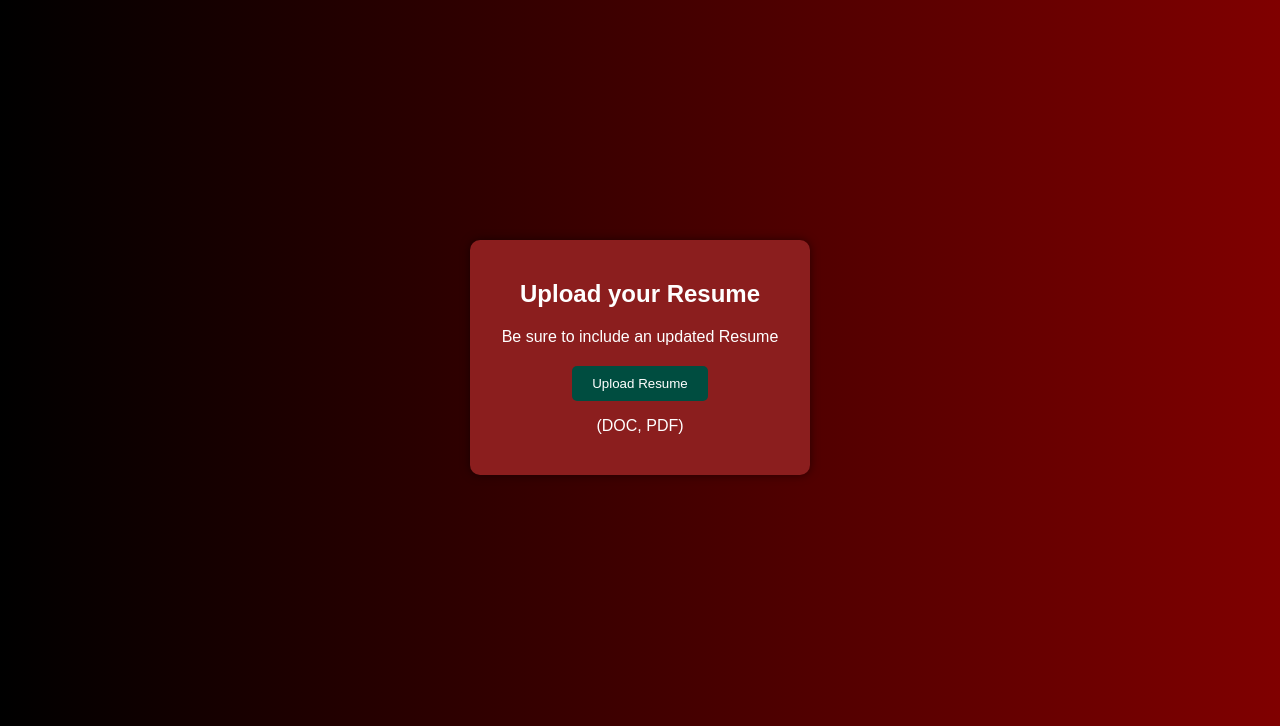
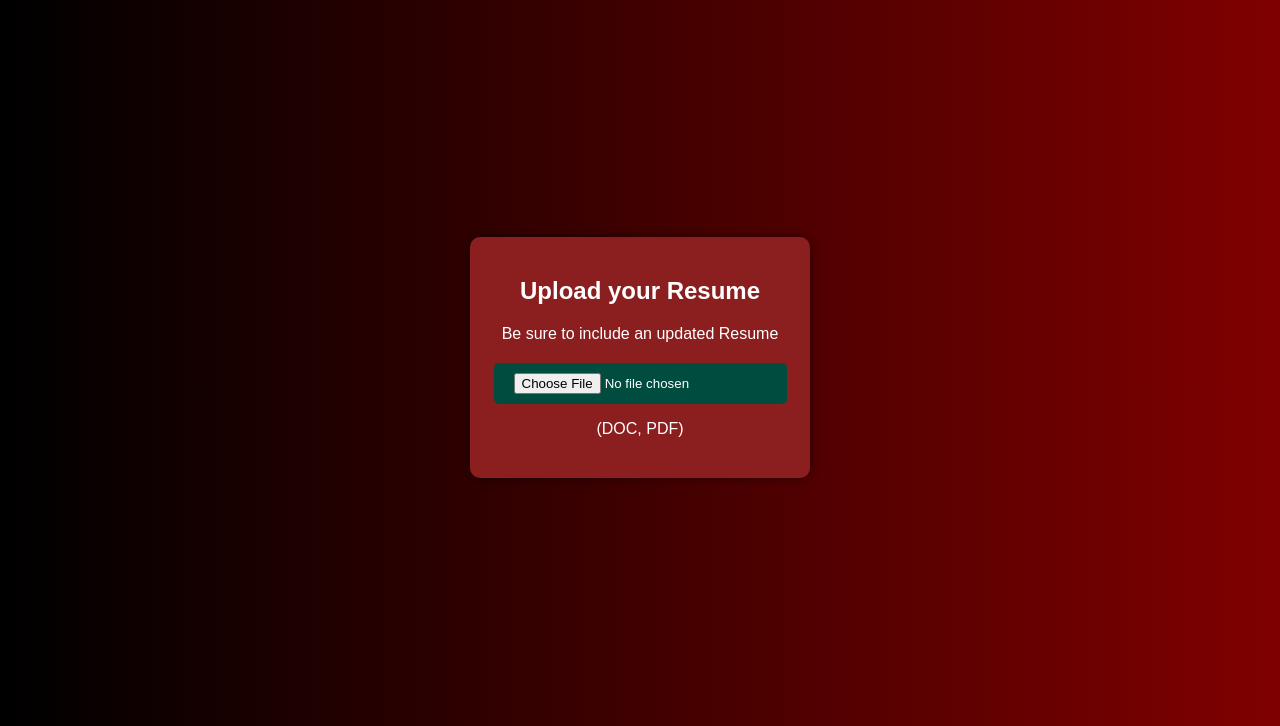
Before and after one commit to saloniawale22/saluproject, a plain HTML site: page Final year project/uploadcv.html in a window 1280 px wide. Shown: the part 124-850 px from the top of the page. Drawn offline with Linux system fonts and the light colour scheme.

Commit message:
Update uploadcv.html

```diff
--- a/Final year project/uploadcv.html
+++ b/Final year project/uploadcv.html
@@ -93,7 +93,7 @@
       color: white;
     }
 
-    .upload-box button {
+    .upload-box input[type="file"] {
       background-color: #004d40;
       color: white;
       border: none;
@@ -102,9 +102,10 @@
       cursor: pointer;
     }
 
-    .upload-box button:hover {
+    .upload-box input[type="file"]:hover {
       background-color: #00695c;
     }
+
     /* Footer Section */
         footer {
             background-color: black;
@@ -209,7 +210,7 @@
     <div class="upload-box">
       <h2>Upload your Resume</h2>
       <p>Be sure to include an updated Resume</p>
-      <button>Upload Resume</button>
+      <input type="file" accept=".doc,.docx,.pdf" />
       <p>(DOC, PDF)</p>
     </div>
   </main>
```
